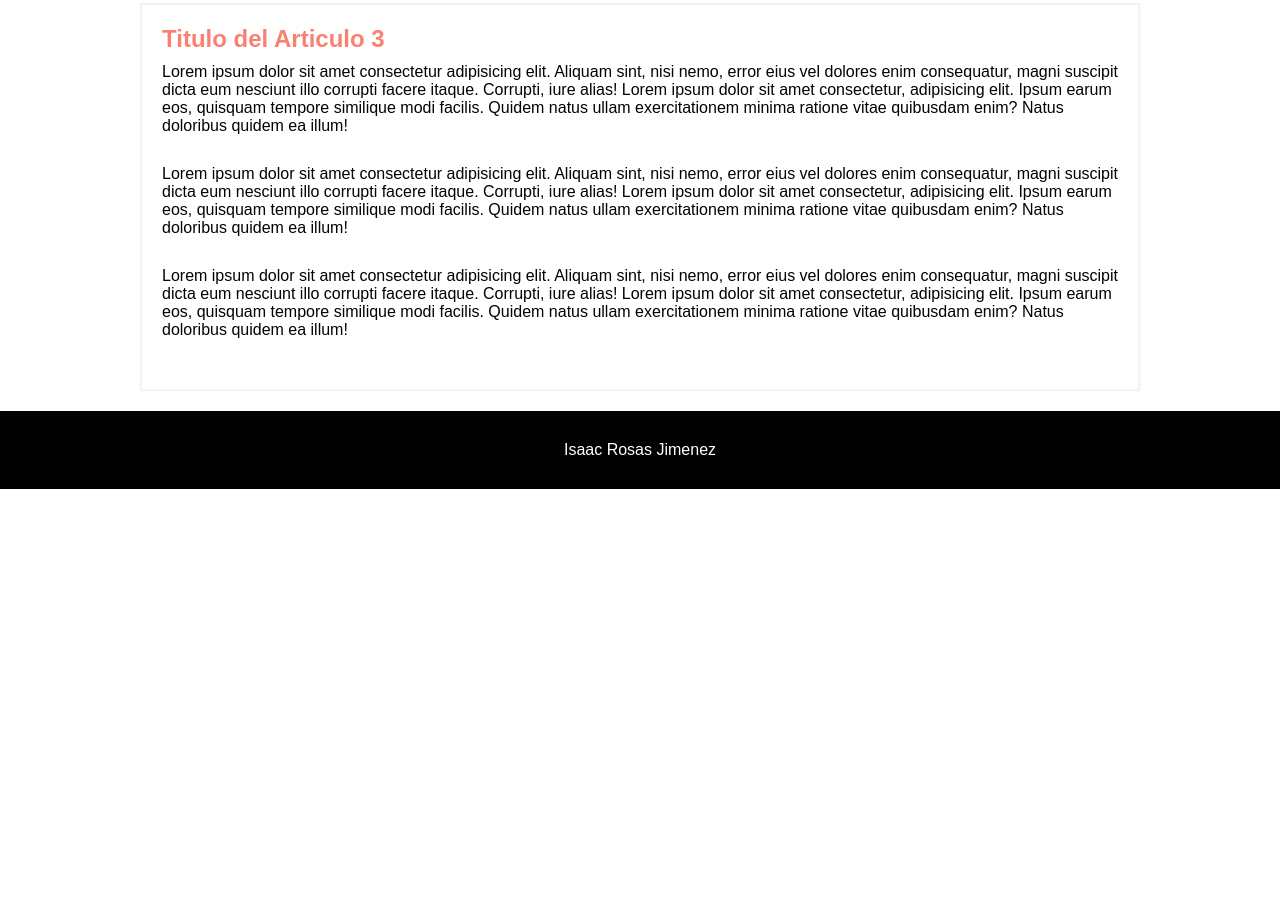
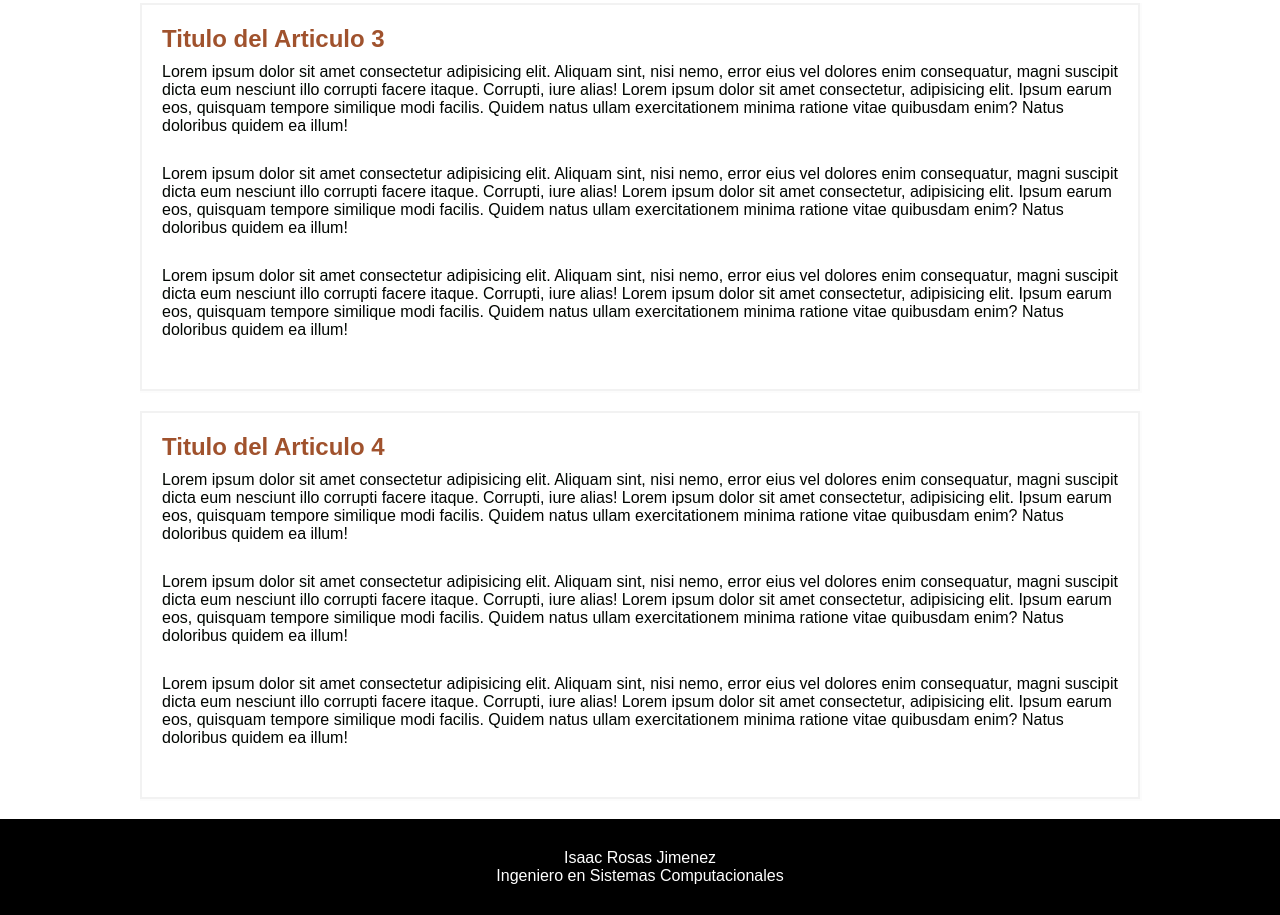
Before and after one commit to SoyIsaacRs/BlogPlatzi, a plain HTML site: page index.html in a window 1280 px wide. Shown: the part 930-1845 px from the top of the page. Before the commit the page ends 1419 px from the top, so only its background shows below. Drawn offline with Linux system fonts and the light colour scheme.

Commit message:
Agregar un articulo y cambio color texto

```diff
--- a/css/estilos.css
+++ b/css/estilos.css
@@ -44,7 +44,7 @@ section{
 
 section h2 {
     margin-bottom: 10px;
-    color: salmon;
+    color: sienna;
 }
 
 section p{
--- a/index.html
+++ b/index.html
@@ -72,9 +72,28 @@
                 Quidem natus ullam exercitationem minima ratione vitae quibusdam enim? Natus doloribus quidem ea illum!
              </p>
         </section>
+        <section>
+            <h2>Titulo del Articulo 4</h2>
+            <p>Lorem ipsum dolor sit amet consectetur adipisicing elit. Aliquam sint, nisi nemo, error eius vel
+               dolores enim consequatur, magni suscipit dicta eum nesciunt illo corrupti facere itaque. Corrupti, iure alias!
+               Lorem ipsum dolor sit amet consectetur, adipisicing elit. Ipsum earum eos, quisquam tempore similique modi facilis.
+               Quidem natus ullam exercitationem minima ratione vitae quibusdam enim? Natus doloribus quidem ea illum!
+            </p>
+            <p>Lorem ipsum dolor sit amet consectetur adipisicing elit. Aliquam sint, nisi nemo, error eius vel
+                dolores enim consequatur, magni suscipit dicta eum nesciunt illo corrupti facere itaque. Corrupti, iure alias!
+                Lorem ipsum dolor sit amet consectetur, adipisicing elit. Ipsum earum eos, quisquam tempore similique modi facilis.
+                Quidem natus ullam exercitationem minima ratione vitae quibusdam enim? Natus doloribus quidem ea illum!
+             </p>
+             <p>Lorem ipsum dolor sit amet consectetur adipisicing elit. Aliquam sint, nisi nemo, error eius vel
+                dolores enim consequatur, magni suscipit dicta eum nesciunt illo corrupti facere itaque. Corrupti, iure alias!
+                Lorem ipsum dolor sit amet consectetur, adipisicing elit. Ipsum earum eos, quisquam tempore similique modi facilis.
+                Quidem natus ullam exercitationem minima ratione vitae quibusdam enim? Natus doloribus quidem ea illum!
+             </p>
+        </section>
     </main>
     <footer>
         <p>Isaac Rosas Jimenez</p>
+        <p>Ingeniero en Sistemas Computacionales</p>
     </footer>
 </body>
 </html>
```
